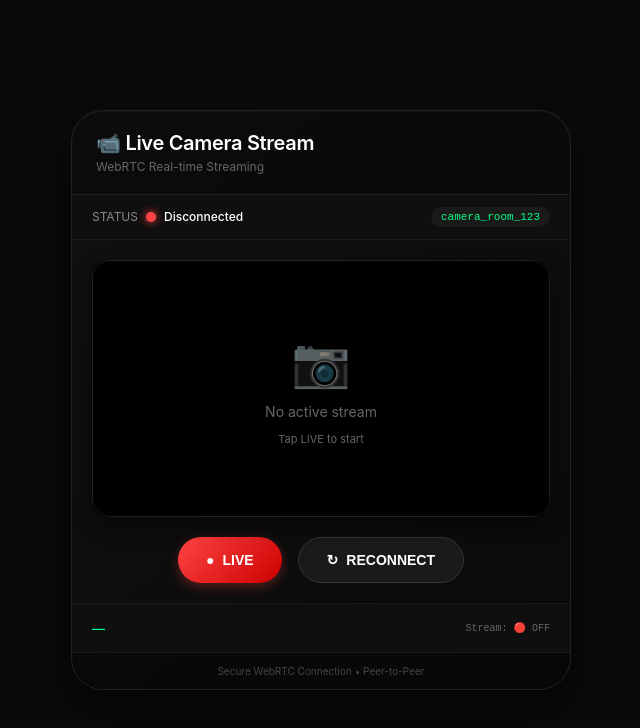
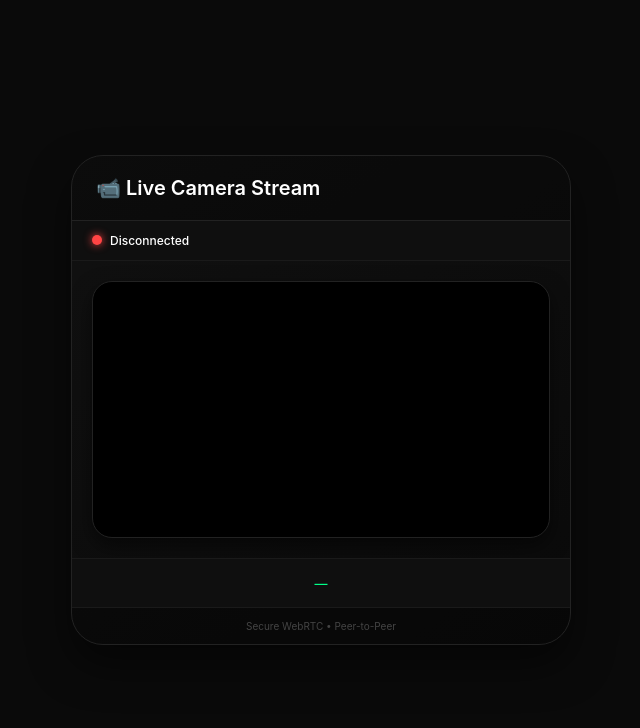
Before and after one commit to ajaysharma9560/Livevercsl, a plain HTML site: page index.html in a window 1280 px wide. Shown: the whole page, without its empty margins (319-959 px from the left). Drawn offline with nearby package versions, Linux system fonts and the light colour scheme.

Commit message:
Update index.html

```diff
--- a/index.html
+++ b/index.html
@@ -27,11 +27,10 @@
             background: linear-gradient(145deg, #111 0%, #0a0a0a 100%);
             border-radius: 32px;
             overflow: hidden;
-            box-shadow: 0 20px 40px rgba(0,0,0,0.5), inset 0 1px 1px rgba(255,255,255,0.05);
+            box-shadow: 0 20px 40px rgba(0,0,0,0.5);
             border: 1px solid #222;
         }
 
-        /* Header */
         .header {
             padding: 20px 24px;
             background: rgba(0,0,0,0.3);
@@ -42,16 +41,8 @@
             font-size: 20px;
             font-weight: 600;
             color: #fff;
-            letter-spacing: -0.3px;
         }
 
-        .subtitle {
-            font-size: 12px;
-            color: #666;
-            margin-top: 4px;
-        }
-
-        /* Status Bar */
         .status-bar {
             background: #0f0f0f;
             padding: 12px 20px;
@@ -65,11 +56,6 @@
             display: flex;
             align-items: center;
             gap: 8px;
-        }
-
-        .status-label {
-            color: #888;
-            font-size: 12px;
         }
 
         .dot {
@@ -89,28 +75,17 @@
             box-shadow: 0 0 8px #00ff88;
         }
 
-        .status-value {
+        .status-text {
             color: #fff;
             font-size: 12px;
             font-weight: 500;
         }
 
-        .channel-id {
-            font-family: monospace;
-            color: #00ff88;
-            font-size: 11px;
-            background: #1a1a1a;
-            padding: 4px 10px;
-            border-radius: 20px;
-        }
-
-        /* Video Container */
-        .video-container {
+        .video-wrapper {
             padding: 20px;
         }
 
-        .video-wrapper {
-            position: relative;
+        .video-container {
             background: #000;
             border-radius: 20px;
             overflow: hidden;
@@ -125,85 +100,11 @@
             object-fit: cover;
         }
 
-        .placeholder-overlay {
-            position: absolute;
-            top: 0;
-            left: 0;
-            right: 0;
-            bottom: 0;
-            display: flex;
-            flex-direction: column;
-            justify-content: center;
-            align-items: center;
-            background: rgba(0,0,0,0.8);
-            backdrop-filter: blur(4px);
-            gap: 12px;
-        }
-
-        .placeholder-icon {
-            font-size: 48px;
-            opacity: 0.5;
-        }
-
-        .placeholder-text {
-            color: #666;
-            font-size: 14px;
-        }
-
-        .hidden {
-            display: none;
-        }
-
-        /* Controls */
-        .controls {
-            padding: 0 20px 20px 20px;
-            display: flex;
-            justify-content: center;
-            gap: 16px;
-        }
-
-        .btn {
-            padding: 14px 28px;
-            border: none;
-            border-radius: 40px;
-            font-size: 14px;
-            font-weight: 600;
-            cursor: pointer;
-            transition: all 0.2s ease;
-            display: flex;
-            align-items: center;
-            gap: 8px;
-        }
-
-        .btn:active {
-            transform: scale(0.96);
-        }
-
-        .btn-live {
-            background: linear-gradient(135deg, #ff4444, #cc0000);
-            color: white;
-            box-shadow: 0 4px 12px rgba(255,68,68,0.3);
-        }
-
-        .btn-live.playing {
-            background: linear-gradient(135deg, #00ff88, #00aa55);
-            box-shadow: 0 4px 12px rgba(0,255,136,0.3);
-        }
-
-        .btn-play {
-            background: #1a1a1a;
-            color: #fff;
-            border: 1px solid #333;
-        }
-
-        /* Device Info */
         .device-info {
             padding: 16px 20px;
             background: #0f0f0f;
             border-top: 1px solid #1a1a1a;
-            display: flex;
-            justify-content: space-between;
-            align-items: center;
+            text-align: center;
         }
 
         .device-name {
@@ -212,18 +113,6 @@
             font-weight: 500;
         }
 
-        .stats {
-            display: flex;
-            gap: 16px;
-        }
-
-        .stat {
-            color: #666;
-            font-size: 10px;
-            font-family: monospace;
-        }
-
-        /* Footer */
         .footer {
             padding: 12px 20px;
             text-align: center;
@@ -239,113 +128,85 @@
 </head>
 <body>
     <div class="container">
-        <!-- Header -->
         <div class="header">
             <div class="title">📹 Live Camera Stream</div>
-            <div class="subtitle">WebRTC Real-time Streaming</div>
         </div>
 
-        <!-- Status Bar -->
         <div class="status-bar">
             <div class="status-item">
-                <span class="status-label">STATUS</span>
                 <div class="dot red" id="statusDot"></div>
-                <span class="status-value" id="statusText">Disconnected</span>
-            </div>
-            <div class="channel-id" id="channelId">camera_room_123</div>
-        </div>
-
-        <!-- Video Container -->
-        <div class="video-container">
-            <div class="video-wrapper">
-                <video id="remoteVideo" autoplay playsinline muted></video>
-                <div class="placeholder-overlay" id="placeholderOverlay">
-                    <div class="placeholder-icon">📷</div>
-                    <div class="placeholder-text">No active stream</div>
-                    <div class="placeholder-text" style="font-size: 11px;">Tap LIVE to start</div>
-                </div>
+                <span class="status-text" id="statusText">Disconnected</span>
             </div>
         </div>
 
-        <!-- Controls -->
-        <div class="controls">
-            <button class="btn btn-live" id="liveBtn">
-                <span>●</span> LIVE
-            </button>
-            <button class="btn btn-play" id="reconnectBtn">
-                <span>↻</span> RECONNECT
-            </button>
-        </div>
-
-        <!-- Device Info -->
-        <div class="device-info">
-            <div class="device-name" id="deviceName">—</div>
-            <div class="stats">
-                <div class="stat" id="streamStat">Stream: 🔴 OFF</div>
+        <div class="video-wrapper">
+            <div class="video-container">
+                <video id="remoteVideo" autoplay playsinline muted></video>
             </div>
         </div>
 
-        <!-- Footer -->
+        <div class="device-info">
+            <div class="device-name" id="deviceName">—</div>
+        </div>
+
         <div class="footer">
-            <div class="footer-text">Secure WebRTC Connection • Peer-to-Peer</div>
+            <div class="footer-text">Secure WebRTC • Peer-to-Peer</div>
         </div>
     </div>
 
     <script src="https://cdn.socket.io/4.6.1/socket.io.min.js"></script>
     <script>
-        // ========== CONFIGURATION ==========
         const ROOM_ID = "camera_room_123";
         const SIGNAL_SERVER = "https://server-2-hwtd.onrender.com";
-        // ===================================
 
         const remoteVideo = document.getElementById('remoteVideo');
         const statusDot = document.getElementById('statusDot');
         const statusText = document.getElementById('statusText');
         const deviceNameSpan = document.getElementById('deviceName');
-        const liveBtn = document.getElementById('liveBtn');
-        const reconnectBtn = document.getElementById('reconnectBtn');
-        const placeholderOverlay = document.getElementById('placeholderOverlay');
-        const streamStat = document.getElementById('streamStat');
-        const channelIdSpan = document.getElementById('channelId');
 
         let pc = null;
         let socket = null;
-        let isLive = false;
 
-        channelIdSpan.innerText = ROOM_ID;
-
+        // WebRTC Configuration with TURN Servers
         const configuration = {
             iceServers: [
                 { urls: "stun:stun.l.google.com:19302" },
-                { urls: "stun:stun1.l.google.com:19302" }
-            ]
+                { urls: "stun:stun1.l.google.com:19302" },
+                { urls: "stun:stun2.l.google.com:19302" },
+                {
+                    urls: "turn:openrelay.metered.ca:80",
+                    username: "openrelayproject",
+                    credential: "openrelayproject"
+                },
+                {
+                    urls: "turn:openrelay.metered.ca:443",
+                    username: "openrelayproject",
+                    credential: "openrelayproject"
+                },
+                {
+                    urls: "turn:openrelay.metered.ca:443?transport=tcp",
+                    username: "openrelayproject",
+                    credential: "openrelayproject"
+                }
+            ],
+            iceCandidatePoolSize: 10
         };
 
         function setConnected(deviceName = null) {
             statusDot.className = 'dot green';
             statusText.innerText = 'Connected';
-            streamStat.innerHTML = 'Stream: 🟢 LIVE';
             if (deviceName) {
                 deviceNameSpan.innerText = `📱 ${deviceName}`;
             }
-            placeholderOverlay.classList.add('hidden');
-            liveBtn.classList.add('playing');
-            liveBtn.innerHTML = '<span>●</span> LIVE';
-            isLive = true;
         }
 
         function setDisconnected() {
             statusDot.className = 'dot red';
             statusText.innerText = 'Disconnected';
             deviceNameSpan.innerText = '—';
-            streamStat.innerHTML = 'Stream: 🔴 OFF';
-            placeholderOverlay.classList.remove('hidden');
-            liveBtn.classList.remove('playing');
-            liveBtn.innerHTML = '<span>●</span> LIVE';
             if (remoteVideo.srcObject) {
                 remoteVideo.srcObject = null;
             }
-            isLive = false;
         }
 
         async function createPeerConnection() {
@@ -373,6 +234,7 @@
             };
 
             pc.oniceconnectionstatechange = () => {
+                console.log('ICE state:', pc.iceConnectionState);
                 if (pc.iceConnectionState === 'connected') {
                     setConnected();
                 } else if (pc.iceConnectionState === 'disconnected' ||
@@ -385,42 +247,8 @@
             return pc;
         }
 
-        async function startStream() {
-            if (!socket || !socket.connected) {
-                initSocket();
-            }
-
-            if (pc) {
-                pc.close();
-                pc = null;
-            }
-
-            await createPeerConnection();
-
-            const offer = await pc.createOffer();
-            await pc.setLocalDescription(offer);
-
-            if (socket && socket.connected) {
-                socket.emit('signal', {
-                    room: ROOM_ID,
-                    from: 'web',
-                    signal: offer
-                });
-            }
-        }
-
-        function stopStream() {
-            if (pc) {
-                pc.close();
-                pc = null;
-            }
+        async function start() {
             setDisconnected();
-        }
-
-        function initSocket() {
-            if (socket) {
-                socket.disconnect();
-            }
 
             socket = io(SIGNAL_SERVER, {
                 transports: ['websocket'],
@@ -430,11 +258,22 @@
             });
 
             socket.on('connect', () => {
+                console.log('Connected to signal server');
                 socket.emit('join-room', ROOM_ID, 'web');
             });
 
             socket.on('user-joined', async (userId) => {
-                await startStream();
+                console.log('Phone joined:', userId);
+                if (!pc) await createPeerConnection();
+
+                const offer = await pc.createOffer();
+                await pc.setLocalDescription(offer);
+
+                socket.emit('signal', {
+                    room: ROOM_ID,
+                    from: 'web',
+                    signal: offer
+                });
             });
 
             socket.on('signal', async (data) => {
@@ -442,14 +281,18 @@
 
                 if (data.signal.type === 'answer') {
                     await pc.setRemoteDescription(new RTCSessionDescription(data.signal));
-                    setConnected();
                 } else if (data.signal.candidate) {
                     await pc.addIceCandidate(new RTCIceCandidate(data.signal));
                 }
             });
 
             socket.on('user-left', () => {
-                stopStream();
+                if (pc) {
+                    pc.close();
+                    pc = null;
+                }
+                remoteVideo.srcObject = null;
+                setDisconnected();
             });
 
             socket.on('disconnect', () => {
@@ -457,27 +300,7 @@
             });
         }
 
-        // Live Button Click
-        liveBtn.addEventListener('click', () => {
-            if (isLive) {
-                stopStream();
-            } else {
-                startStream();
-            }
-        });
-
-        // Reconnect Button
-        reconnectBtn.addEventListener('click', () => {
-            setDisconnected();
-            if (socket) {
-                socket.disconnect();
-            }
-            initSocket();
-        });
-
-        // Initialize
-        setDisconnected();
-        initSocket();
+        start();
     </script>
 </body>
 </html>
```
